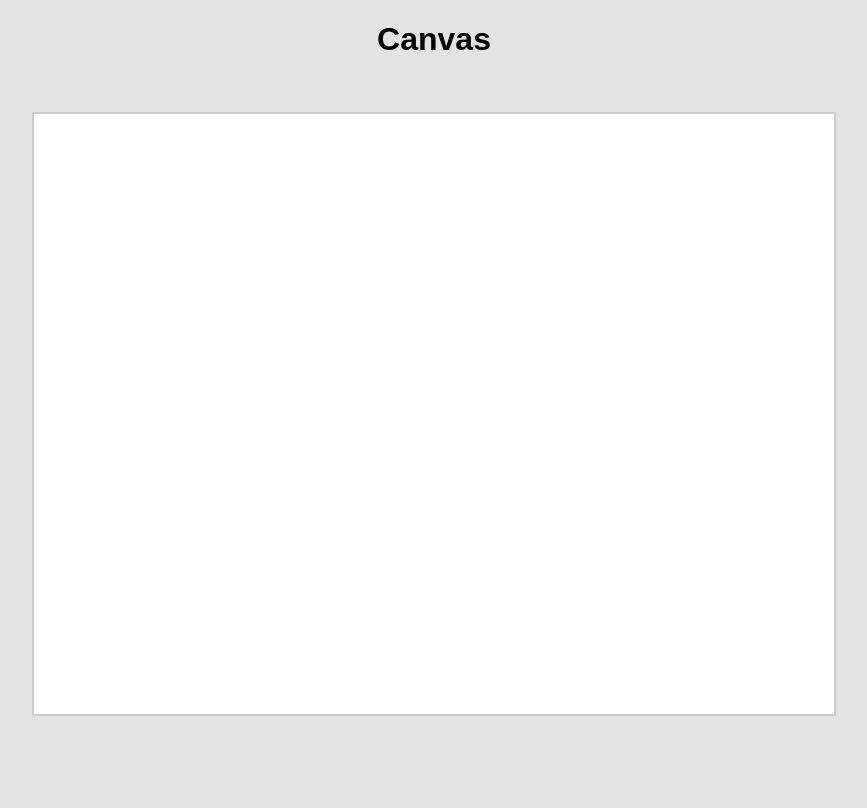
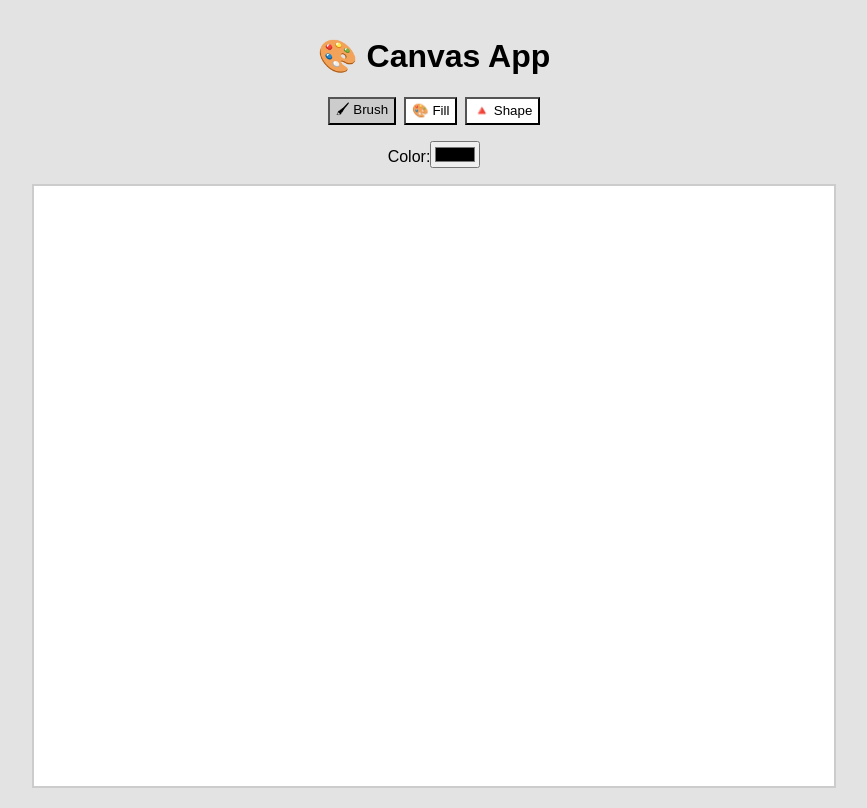
Before and after one commit to SanShaoQian/canvas, a React (Create React App) app: page / in a window 1280 px wide. Shown: the whole page, without its empty margins (206-1073 px from the left). Built offline with nearby package versions, Linux system fonts and the light colour scheme.

Commit message:
Add shape and fill background

```diff
--- a/src/App.tsx
+++ b/src/App.tsx
@@ -1,10 +1,12 @@
 import React from "react";
+import ControlPanel from "./components/ControlPanel";
 import CanvasBrushTool from "./components/CanvasBrushTool";
 
 const App: React.FC = () => {
   return (
-    <div>
-      <h1 style={{ textAlign: "center" }}>Canvas</h1>
+    <div style={{ textAlign: "center", padding: "1rem" }}>
+      <h1>🎨 Canvas App</h1>
+      <ControlPanel />
       <CanvasBrushTool />
     </div>
   );
--- a/src/components/CanvasBrushTool.tsx
+++ b/src/components/CanvasBrushTool.tsx
@@ -1,6 +1,8 @@
 import React, { useRef, useState, useEffect } from "react";
+import { observer } from "mobx-react-lite";
+import toolStore from "../store/ToolStore";
 
-const CanvasBrushTool: React.FC = () => {
+const CanvasBrushTool: React.FC = observer(() => {
   const canvasRef = useRef<HTMLCanvasElement | null>(null);
   const [isDrawing, setIsDrawing] = useState(false);
   const [context, setContext] = useState<CanvasRenderingContext2D | null>(null);
@@ -13,11 +15,19 @@ const CanvasBrushTool: React.FC = () => {
         ctx.lineCap = "round";
         ctx.lineJoin = "round";
         ctx.lineWidth = 5;
-        ctx.strokeStyle = "#000000";
+        ctx.strokeStyle = toolStore.selectedColor;
+        ctx.fillStyle = toolStore.selectedColor;
         setContext(ctx);
       }
     }
   }, []);
+
+  useEffect(() => {
+    if (context) {
+      context.strokeStyle = toolStore.selectedColor;
+      context.fillStyle = toolStore.selectedColor;
+    }
+  }, [context]);
 
   const getMousePos = (e: React.MouseEvent<HTMLCanvasElement>) => {
     const canvas = canvasRef.current!;
@@ -30,25 +40,48 @@ const CanvasBrushTool: React.FC = () => {
 
   const handleMouseDown = (e: React.MouseEvent<HTMLCanvasElement>) => {
     const { x, y } = getMousePos(e);
-    context?.beginPath();
-    context?.moveTo(x, y);
+
+    if (!context) return;
+
+    if (toolStore.selectedTool === "fill") {
+      context.fillStyle = toolStore.selectedColor;
+      context.fillRect(0, 0, canvasRef.current!.width, canvasRef.current!.height);
+    }
+
+    if (toolStore.selectedTool === "brush") {
+      context.beginPath();
+      context.moveTo(x, y);
       setIsDrawing(true);
+    }
+
+    if (toolStore.selectedTool === "shape") {
+      context.fillStyle = toolStore.selectedColor;
+
+      if (toolStore.shape === "circle") {
+        context.beginPath();
+        context.arc(x, y, 30, 0, Math.PI * 2);
+        context.fill();
+      } else if (toolStore.shape === "rectangle") {
+        context.fillRect(x - 30, y - 20, 60, 40);
+      }
+    }
   };
 
   const handleMouseMove = (e: React.MouseEvent<HTMLCanvasElement>) => {
-    if (!isDrawing || !context) return;
+    if (!isDrawing || toolStore.selectedTool !== "brush" || !context) return;
     const { x, y } = getMousePos(e);
     context.lineTo(x, y);
     context.stroke();
   };
 
   const handleMouseUp = () => {
+    if (toolStore.selectedTool === "brush") {
       setIsDrawing(false);
       context?.closePath();
+    }
   };
 
   return (
-    <div style={{ display: "flex", justifyContent: "center", padding: "2rem" }}>
     <canvas
       ref={canvasRef}
       width={800}
@@ -59,8 +92,7 @@ const CanvasBrushTool: React.FC = () => {
       onMouseUp={handleMouseUp}
       onMouseLeave={handleMouseUp}
     />
-    </div>
   );
-};
+});
 
 export default CanvasBrushTool;
--- /dev/null
+++ b/src/components/ControlPanel.tsx
@@ -0,0 +1,34 @@
+import React from "react";
+import { observer } from "mobx-react-lite";
+import toolStore from "../store/ToolStore";
+
+const ControlPanel: React.FC = observer(() => {
+  return (
+    <div style={{ display: "flex", flexDirection: "column", alignItems: "center", gap: "1rem", marginBottom: "1rem" }}>
+      <div style={{ display: "flex", gap: "0.5rem" }}>
+        <button onClick={() => toolStore.setTool("brush")} style={{ backgroundColor: toolStore.selectedTool === "brush" ? "#ccc" : "#fff" }}>🖌 Brush</button>
+        <button onClick={() => toolStore.setTool("fill")} style={{ backgroundColor: toolStore.selectedTool === "fill" ? "#ccc" : "#fff" }}>🎨 Fill</button>
+        <button onClick={() => toolStore.setTool("shape")} style={{ backgroundColor: toolStore.selectedTool === "shape" ? "#ccc" : "#fff" }}>🔺 Shape</button>
+      </div>
+
+      <div style={{ display: "flex", gap: "1rem" }}>
+        <label>
+          Color:
+          <input type="color" value={toolStore.selectedColor} onChange={(e) => toolStore.setColor(e.target.value)} />
+        </label>
+
+        {toolStore.selectedTool === "shape" && (
+          <label>
+            Shape:
+            <select value={toolStore.shape} onChange={(e) => toolStore.setShape(e.target.value as any)}>
+              <option value="circle">Circle</option>
+              <option value="rectangle">Rectangle</option>
+            </select>
+          </label>
+        )}
+      </div>
+    </div>
+  );
+});
+
+export default ControlPanel;
--- a/src/index.tsx
+++ b/src/index.tsx
@@ -1,7 +1,7 @@
 import React from "react";
 import ReactDOM from "react-dom/client";
+import App from "./App";
 import "./index.css";
-import App from "./App";
 
 const root = ReactDOM.createRoot(document.getElementById("root") as HTMLElement);
 root.render(
--- /dev/null
+++ b/src/store/ToolStore.ts
@@ -0,0 +1,29 @@
+import { makeAutoObservable } from "mobx";
+
+export type Tool = "brush" | "fill" | "shape";
+export type Shape = "rectangle" | "circle";
+
+class ToolStore {
+  selectedTool: Tool = "brush";
+  selectedColor: string = "#000000";
+  shape: Shape = "circle";
+
+  constructor() {
+    makeAutoObservable(this);
+  }
+
+  setTool(tool: Tool) {
+    this.selectedTool = tool;
+  }
+
+  setColor(color: string) {
+    this.selectedColor = color;
+  }
+
+  setShape(shape: Shape) {
+    this.shape = shape;
+  }
+}
+
+const toolStore = new ToolStore();
+export default toolStore;
```
Lines whose indentation alone changed are shown as unchanged.
